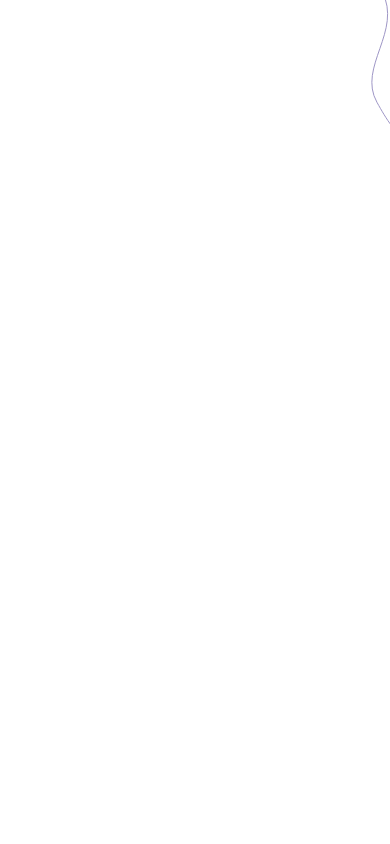
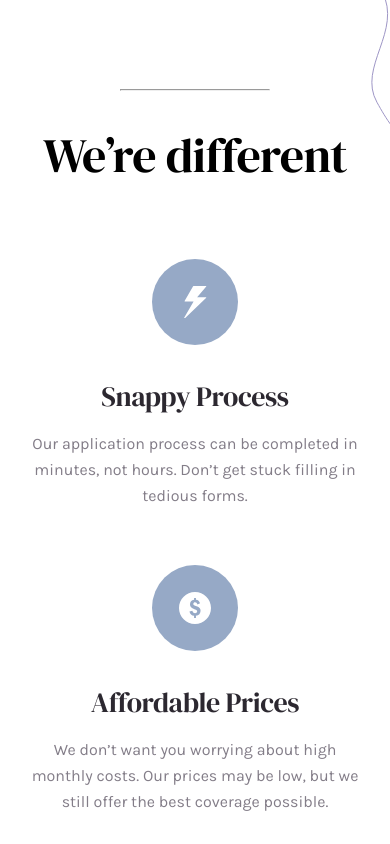
Before and after one commit to aryan2000sp/Insure_Webpage, a React (Create React App) app: page / in a window 390 px wide. Shown: the part 1100-1944 px from the top of the page. Before the commit the page ends 1395 px from the top, so only its background shows below. Built offline with nearby package versions, Linux system fonts and the light colour scheme.

Commit message:
Added the responsive middle section to page.

```diff
--- a/src/App.js
+++ b/src/App.js
@@ -1,11 +1,13 @@
 import "./scss/main.scss";
 import Header from "./Components/Header";
 import UpperSection from "./Components/UpperSection";
+import MiddleSection from "./Components/MiddleSection";
 function App() {
   return (
     <>
       <Header />
       <UpperSection />
+      <MiddleSection />
     </>
   );
 }
--- /dev/null
+++ b/src/Components/MiddleSection.jsx
@@ -0,0 +1,42 @@
+import React from "react";
+import { ReactComponent as Snappy } from "../images/icon-snappy-process.svg";
+import { ReactComponent as Affordable } from "../images/icon-affordable-prices.svg";
+import { ReactComponent as People } from "../images/icon-people-first.svg";
+const MiddleSection = () => {
+  return (
+    <section className="middle-section flex-col flex-col-ai-c">
+      <hr className="middle-section-line" />
+      <div className="middle-section-title">
+        <h1>We’re different</h1>
+      </div>
+      <div className="middle-section-articles ">
+        <article className="middle-section-row middle-section-row1">
+          <Snappy />
+          <h2>Snappy Process</h2>
+          <p>
+            Our application process can be completed in minutes, not hours.
+            Don’t get stuck filling in tedious forms.
+          </p>
+        </article>
+        <article className="middle-section-row middle-section-row2">
+          <Affordable />
+          <h2>Affordable Prices</h2>
+          <p>
+            We don’t want you worrying about high monthly costs. Our prices may
+            be low, but we still offer the best coverage possible.
+          </p>
+        </article>
+        <article className="middle-section-row middle-section-row3">
+          <People />
+          <h2>People First</h2>
+          <p>
+            Our plans aren’t full of conditions and clauses to prevent payouts.
+            We make sure you’re covered when you need it.
+          </p>
+        </article>
+      </div>
+    </section>
+  );
+};
+
+export default MiddleSection;
--- a/src/scss/_header.scss
+++ b/src/scss/_header.scss
@@ -21,6 +21,8 @@
           font-family: "Karla", sans-serif;
           font-weight: 400;
           font-size: 0.8125rem;
+          line-height: 15.2px;
+          letter-spacing: 1.5px;
           color: #837d88;
           &:hover {
             color: #2c2830;
@@ -35,6 +37,8 @@
       font-size: 0.8125rem;
       font-weight: 700;
       color: #2c2830;
+      line-height: 15.2px;
+      letter-spacing: 1.5px;
       background-color: #fff;
       border: 1.5px solid #2c2830;
 
--- /dev/null
+++ b/src/scss/_middle_section.scss
@@ -0,0 +1,109 @@
+.middle-section {
+  padding: 8.75rem 1.5rem;
+  &-line {
+    width: 9.375rem;
+    height: 0.0625rem;
+    background-color: #c396c6;
+    margin-bottom: 2.5rem;
+  }
+
+  &-title {
+    margin-bottom: 5rem;
+    > h1 {
+      font-family: "DM Serif Display", serif;
+      font-weight: 400;
+      font-size: 3rem;
+      line-height: 3rem;
+      letter-spacing: -0.041875rem;
+      text-align: center;
+    }
+  }
+
+  &-row {
+    display: flex;
+    flex-direction: column;
+    align-items: center;
+    max-width: 21.875rem;
+    max-height: 15.625rem;
+    &:not(:last-child) {
+      margin-bottom: 3.5rem;
+    }
+    > h2 {
+      font-family: "DM Serif Display", serif;
+      font-weight: 400;
+      font-size: 1.75rem;
+      line-height: 2.375rem;
+      letter-spacing: -0.39px;
+      text-align: center;
+      margin-top: 2rem;
+      margin-bottom: 1rem;
+      color: #2c2830;
+    }
+
+    > p {
+      font-family: "Karla", sans-serif;
+      font-weight: 400;
+      font-size: 1rem;
+      line-height: 1.625rem;
+      text-align: center;
+      color: #837d88;
+    }
+  }
+}
+
+// Media queries
+
+// For 900px and above
+@include breakpoint-up(large) {
+  .middle-section {
+    &-title {
+      > h1 {
+        font-size: 3.375rem;
+      }
+    }
+  }
+}
+
+// For 1300 and above
+@include breakpoint-up(x-large) {
+  .middle-section {
+    padding-top: 19.0625rem;
+    padding-left: 10.5rem;
+    padding-right: 10.3125rem;
+    padding-bottom: 9.875rem;
+    align-items: flex-start;
+
+    &-line {
+      margin-bottom: 3.9375rem;
+    }
+    &-title {
+      margin-bottom: 6rem;
+      > h1 {
+        font-size: 4.5rem;
+        line-height: 4rem;
+        letter-spacing: -0.0625rem;
+      }
+    }
+
+    &-articles {
+      width: 100%;
+      display: flex;
+      flex-direction: row;
+      justify-content: flex-start;
+    }
+
+    &-row {
+      align-items: flex-start;
+      &:not(:last-child) {
+        margin-right: 1.875rem;
+        margin-bottom: 0rem;
+      }
+      > h2 {
+        text-align: left;
+      }
+      > p {
+        text-align: left;
+      }
+    }
+  }
+}
--- a/src/scss/main.scss
+++ b/src/scss/main.scss
@@ -2,3 +2,4 @@
 @import "_mixin.scss";
 @import "_header.scss";
 @import "_upper_section.scss";
+@import "_middle_section.scss";
```
